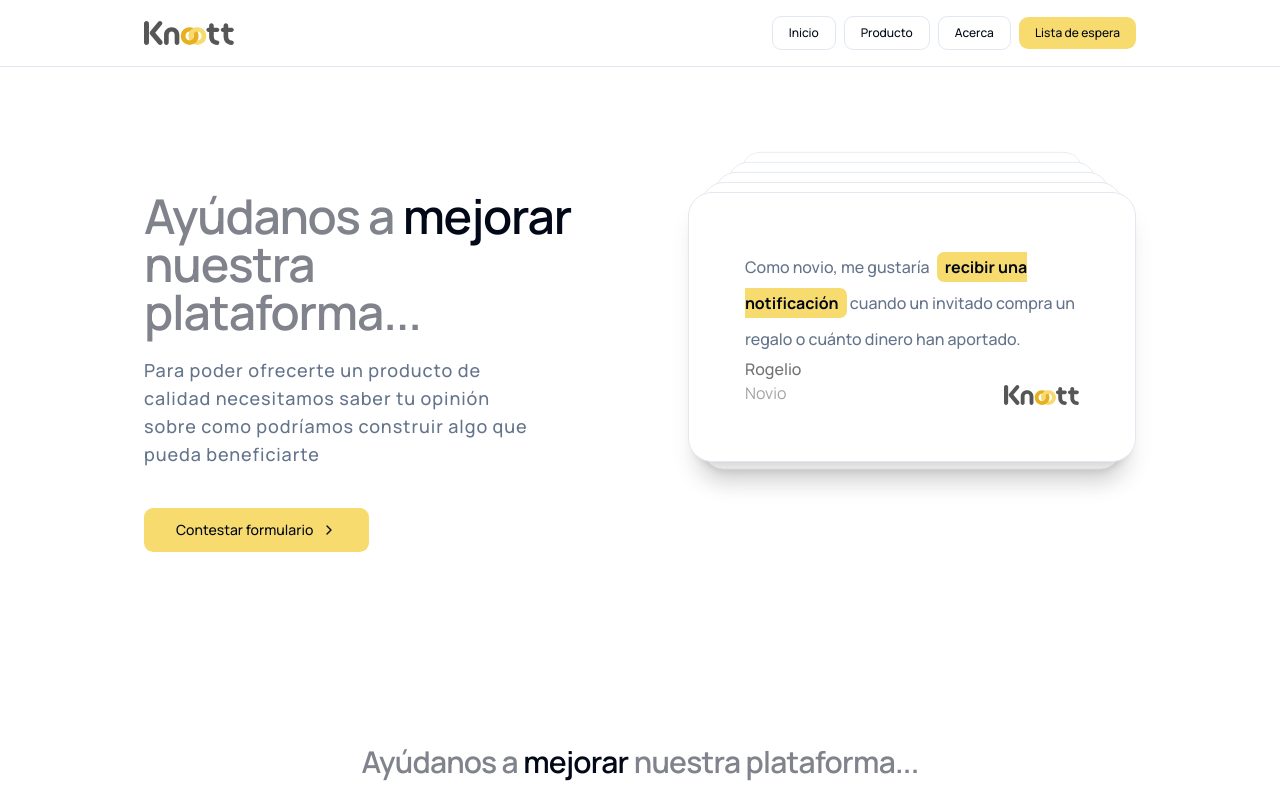
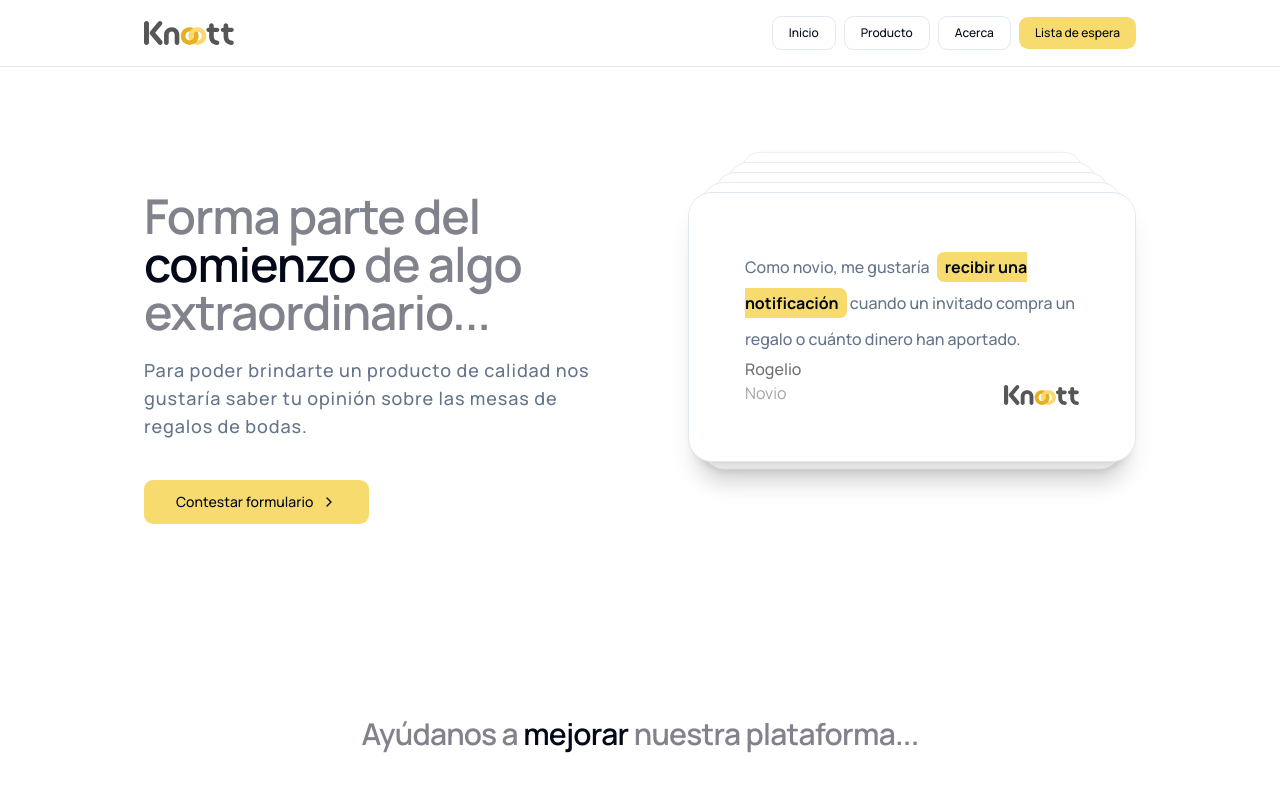
Before and after one commit to Jcampillo1207/knoott-landing, a Next.js app: page /form in a window 1280 px wide. Shown: the top 800 px of the page. Built offline with nearby package versions, Linux system fonts and the light colour scheme.

Commit message:
Form Completition

```diff
--- a/app/form/page.tsx
+++ b/app/form/page.tsx
@@ -97,12 +97,13 @@ const FormPage = () => {
         <SectionUniversal className="py-28 md:py-32 lg:py-36 xl:py-48 grid grid-cols-1 lg:grid-cols-2 gap-24 md:gap-y-24 lg:gap-y-36">
           <div className="w-full h-fit items-start justify-start flex flex-col gap-y-5">
             <HeroTitle className="text-4xl md:text-4xl lg:text-5xl xl:text-5xl font-semibold tracking-tight text-pretty text-foreground/50 max-w-2xl">
-              Ayúdanos a <span className="text-foreground w-fit">mejorar</span>{" "}
-              nuestra plataforma...
+              Forma parte del{" "}
+              <span className="text-foreground w-fit">comienzo</span> de algo
+              extraordinario...
             </HeroTitle>
             <HeroText className="font-medium">
-              Para poder ofrecerte un producto de calidad necesitamos saber tu
-              opinión sobre como podríamos construir algo que pueda beneficiarte
+              Para poder brindarte un producto de calidad nos gustaría saber tu
+              opinión sobre las mesas de regalos de bodas.
             </HeroText>
             <Button
               className="mt-5 flex items-center"
--- a/app/layout.tsx
+++ b/app/layout.tsx
@@ -22,7 +22,7 @@ export const metadata: Metadata = {
     siteName: "Knoott",
     images: [
       {
-        url: `/knoottpp.png`,
+        url: `https://goqyungdmwicrcgmgpbr.supabase.co/storage/v1/object/public/banner/knoottpp.png?t=2024-04-24T06%3A06%3A17.243Z`,
         height: 450,
         width: 800,
       },
```
